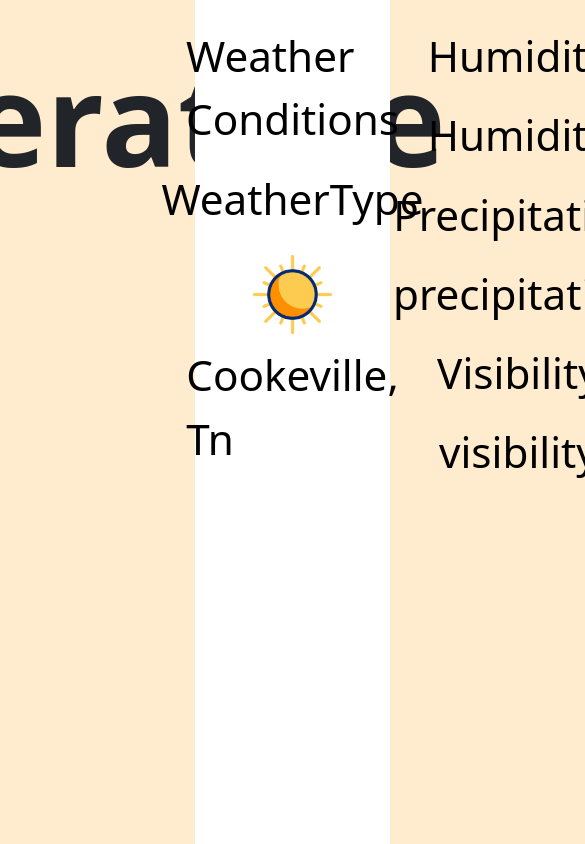
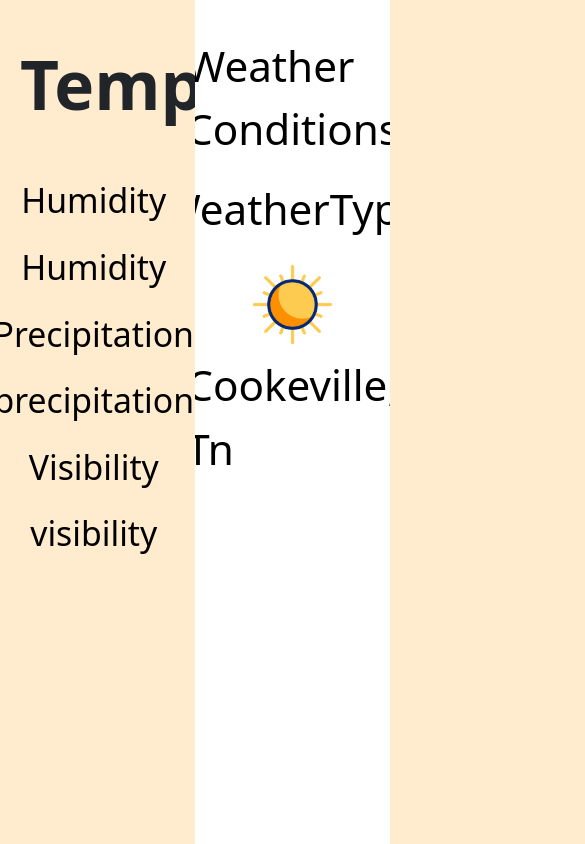
Before and after one commit to DevanHoover/DevanHoover.github.io, a plain HTML site: page Weather App/index.html in a window 390 px wide. Shown: the top 844 px of the page, 585 px wide, since content can reach past the window. Drawn offline with nearby package versions, Linux system fonts and the light colour scheme; no server answers.

Commit message:
style: added responsiveness to containers and text

```diff
--- a/Weather App/app.js
+++ b/Weather App/app.js
@@ -95,9 +95,6 @@ async function getWeather() {
             animation.src = 'images/hail.gif';
         }
 
-
-
-
     } catch (notGood) {
         console.error("Weather data no good:", notGood);
     }
--- a/Weather App/index.html
+++ b/Weather App/index.html
@@ -26,31 +26,61 @@
                 margin: 0;
                 padding: 0;
                 display: flex;
+                flex-wrap: nowrap;
+                overflow: hidden;
+            }
+            #left-container, #right-container {
+                flex: 1;
+                flex-shrink: 0;
+                min-width: 50vw;
+                max-width: 50vw;
+                height: 100vh;
+                padding: 10px;
+                box-sizing: border-box;
             }
             #left-container {
-                height: 100vh;
-                width: 50vw;
                 background-color: blanchedalmond;
-                align-items: center;
+                display: flex;
+                flex-direction: column;
+                justify-content: start;
+                overflow: hidden;
             }
+
             #right-container {
-                height: 100vh;
-                width: 50vw;
                 background-color: white;
+                display: flex;
+                align-items: top;
                 justify-content: center;
+                overflow: hidden;
+            }
+            #temp-container {
+                font-size: 8vh;
+                word-wrap: break-word;
+            }
+            #weather-container {
+                margin-left: 20%;
+                font-size: 4vh;
+            }
+            .temp {
+                font-weight: bold;
+                margin-left: 10px;
+            }
+            img {
+                height: auto;
+                max-width: 100%;
             }
 
         </style>
-                <div id="left-container" class="d-flex align-items-start justify-content-center">
-                    <div id="temp-container" class="d-flex" style="font-size: 15vh;">
+                <div id="left-container" class="d-flex">
+                    <div id="temp-container" class="d-flex justify-content-start" style="font-size: 8vh;">
                         <p class="temp fw-bold me-4 ml-4 mt-4">Temperature</p>
                     </div>
 
-                    <div class="d-flex flex-column align-items-center mt-4" style="height: 20vh; width: 25vw; background-color: blanchedalmond; color: black; font-size: 5vh;">
+                    <div id="weather-container" class="d-flex flex-column align-items-center ml-4 mt-4" style="height: 20vh; width: 25vw; background-color: blanchedalmond; color: black;">
                         <p>Humidity</p>
 
                         <p class="humidity">Humidity</p>
-                        <p>Precipitation</p>
+                        <p id="precipitation">Precipitation</p>
                         <p class="precipitation">precipitation</p>
 
                         <p>Visibility</p>
```
